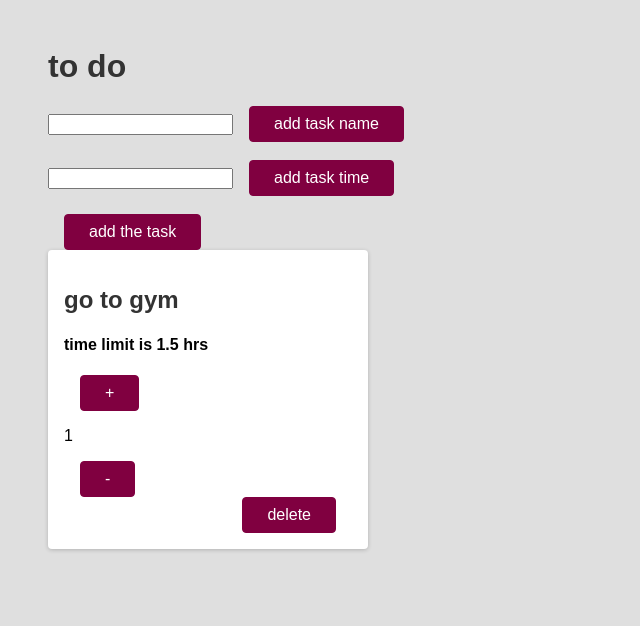
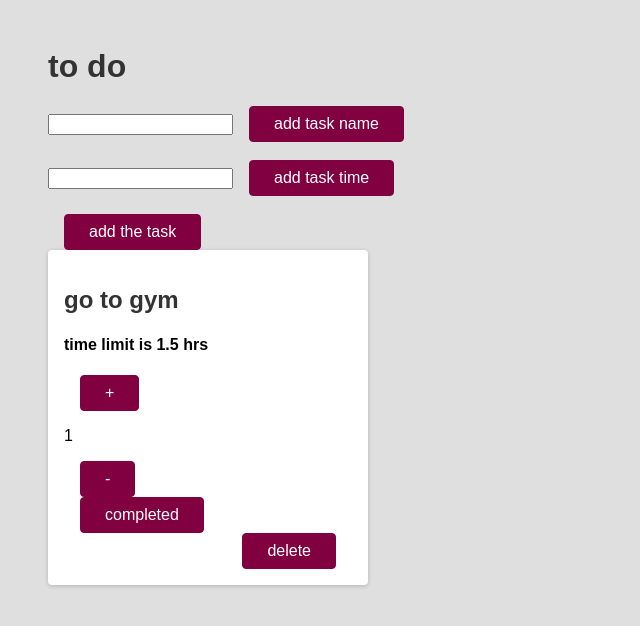
Before and after one commit to Anirudh-018/react-first, a React (Create React App) app: page / in a window 1280 px wide. Shown: the top 626 px of the page, without its empty margins (0-640 px from the left). Built offline with nearby package versions, Linux system fonts and the light colour scheme.

Commit message:
minor change in to do app

```diff
--- a/src/App.js
+++ b/src/App.js
@@ -2,43 +2,64 @@ import { useState } from "react";
 import Todo from "./components/Todo";
 const content = [
   // { name: "complete tasks", time_limit: "time limit is 8 hrs" },
-  { name: "go to gym", time_limit: "time limit is 1.5 hrs" },
+  { name: "go to gym", time_limit: "time limit is 1.5 hrs", completed: false },
 ];
-function loop(){
-  return <div>{content.map((item,index)=>(<Todo index={index}/>))}</div>
+function loop() {
+  return (
+    <div>
+      {content.map((item, index) => (
+        <Todo index={index} completed={item.completed} />
+      ))}
+    </div>
+  );
 }
 function App() {
-  const[toDoList,setToDoList]=useState([content]);
-  const [newTaskName,setNewTaskName]=useState("");
-  const [newTaskTime,setTime]=useState(0);
-  const taskdetails={};
-  const handleName=(event)=>{
+  const [toDoList, setToDoList] = useState([content]);
+  const [newTaskName, setNewTaskName] = useState("he");
+  const [newTaskTime, setTime] = useState(0);
+  const taskdetails = {};
+  taskdetails.completed = false;
+  const handleName = (event) => {
     setNewTaskName(event.target.value);
-  }
-  const handleTime=(event)=>{
+  };
+  const handleTime = (event) => {
     setTime(event.target.value);
-  }
-  function addName(){
-    taskdetails.name=newTaskName;
+  };
+  function addName() {
+    taskdetails.name = newTaskName;
   }
 
-  function addTime(){
-    taskdetails.time_limit='time limit is '+newTaskTime+'hrs';
+  function addTime() {
+    taskdetails.time_limit = "time limit is " + newTaskTime + "hrs";
   }
 
-  function addTask(){
-    const newToDoList=[...toDoList,taskdetails];
+  function addTask() {
+    const newToDoList = [...toDoList, taskdetails];
     setToDoList(newToDoList);
     content.push(taskdetails);
   }
-  return <div>
-    <h1>to do</h1>
-    <input type='text' onChange={handleName}/><button className="btn" onClick={addName}>add task name</button><br></br><br></br>
-    <input type='number' onChange={handleTime}/><button className="btn" onClick={addTime}>add task time</button><br></br><br></br>
-    <button className="btn" onClick={addTask}>add the task</button>
-    {loop()}
-  </div> ;
+  return (
+    <div>
+      <h1>to do</h1>
+      <input type="text" onChange={handleName} />
+      <button className="btn" onClick={addName}>
+        add task name
+      </button>
+      <br></br>
+      <br></br>
+      <input type="number" onChange={handleTime} />
+      <button className="btn" onClick={addTime}>
+        add task time
+      </button>
+      <br></br>
+      <br></br>
+      <button className="btn" onClick={addTask}>
+        add the task
+      </button>
+      {loop()}
+    </div>
+  );
 }
 
 export default App;
-export const contents=content;
+export const contents = content;
--- a/src/components/Todo.js
+++ b/src/components/Todo.js
@@ -7,6 +7,7 @@ function Todo(props) {
   //returns value and the state chane function
   const [showModal, setModalOpen] = useState(false);
   const [showDiv, setShow] = useState(true);
+  const [complete, setComplete] = useState(props.completed);
   //   const ele=document.getElementById("demo");
   //   ele.remove();
   function deleteHandler() {
@@ -21,16 +22,29 @@ function Todo(props) {
     setShow(false);
     setModalOpen(false);
   }
+  function completeTask() {
+    setComplete(true);
+  }
   return (
     <div>
-      {showDiv?<div className="card" >
+      {showDiv ? (
+        <div
+          className="card"
+          style={{ backgroundColor: complete ? "green" : "white" }}
+        >
           <Content index={props.index} />
+          <div className="button-container">
+            <button className="btn" onClick={completeTask}>
+              completed
+            </button>
             <Deleter toggler={setShow} deleter={deleteHandler} />
+          </div>
           {showModal ? (
             <Modal onCancel={closeHandler} onConfirm={deleteButton} />
           ) : null}
           {showModal ? <Backdrop onClick={closeHandler} /> : null}
-      </div>:null}
+        </div>
+      ) : null}
     </div>
   );
 }
```
Lines whose indentation alone changed are shown as unchanged.
